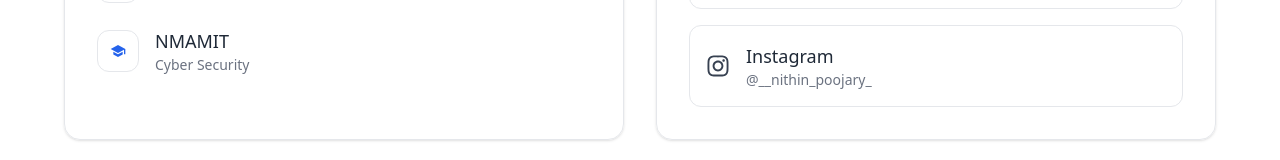
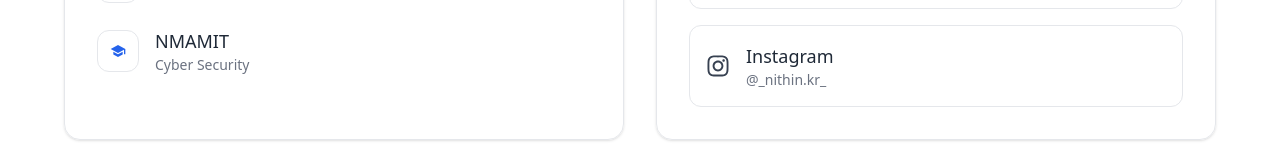
Before and after one commit to NITHINKR06/ImpoortantQuestions, a Next.js app: page /contact in a window 1280 px wide. Shown: the part 772-932 px from the top of the page. Built offline with nearby package versions, Linux system fonts and the light colour scheme.

Commit message:
updated the contact

```diff
--- a/src/app/contact/page.jsx
+++ b/src/app/contact/page.jsx
@@ -14,7 +14,7 @@ export default function Contact() {
   const socialLinks = [
     { icon: <FaGithub />, name: 'GitHub', url: 'https://github.com/NITHINKR06', handle: '@NITHINKR06' },
     { icon: <FaLinkedin />, name: 'LinkedIn', url: 'https://www.linkedin.com/in/nithinkr06', handle: '@nithinkr06' },
-    { icon: <FaInstagram />, name: 'Instagram', url: 'https://www.instagram.com/__nithin_poojary_/', handle: '@__nithin_poojary_' },
+    { icon: <FaInstagram />, name: 'Instagram', url: 'https://www.instagram.com/__nithin_poojary_/', handle: '@_nithin.kr_' },
   ];
 
   const contactInfo = [
```
